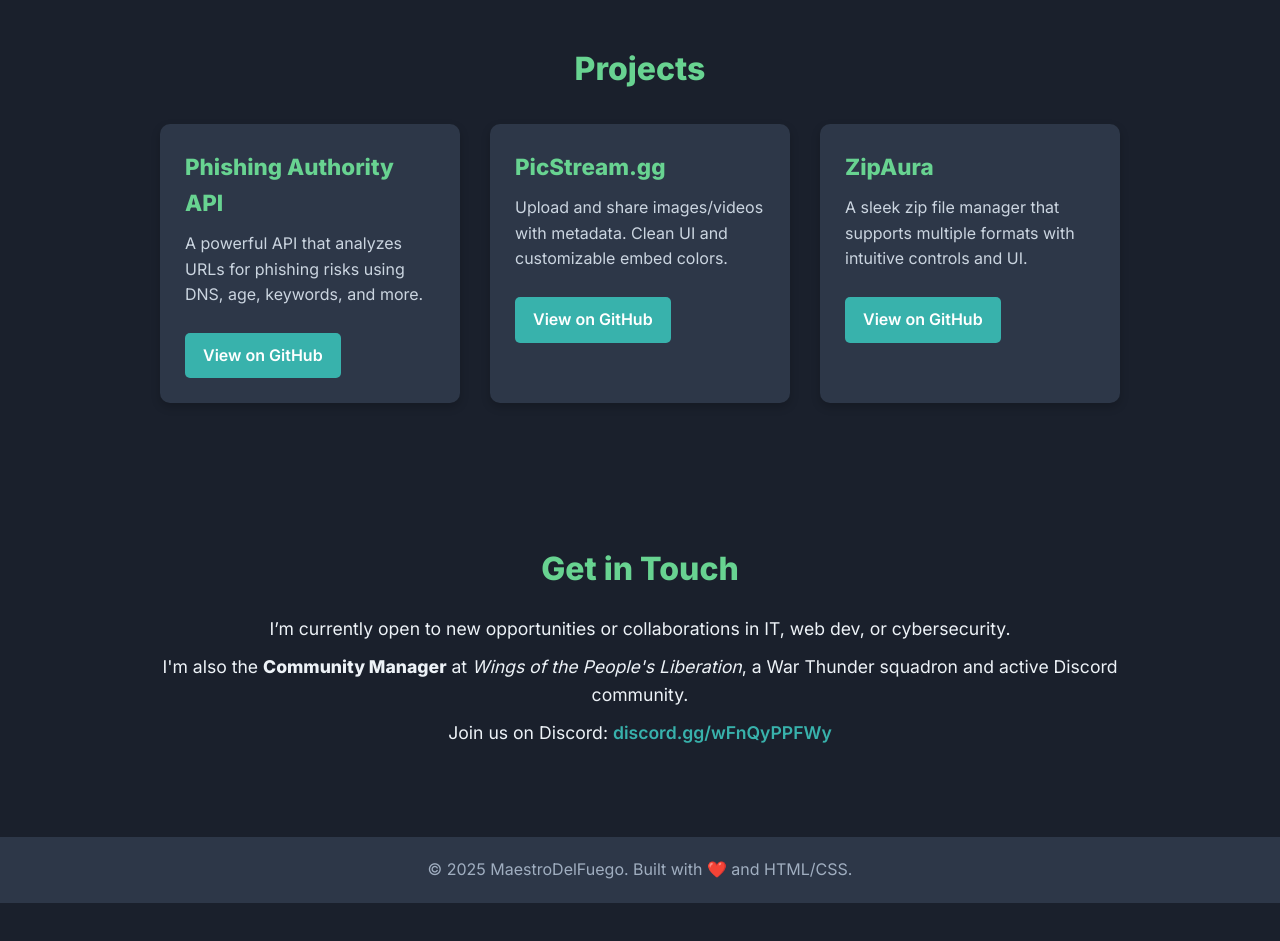
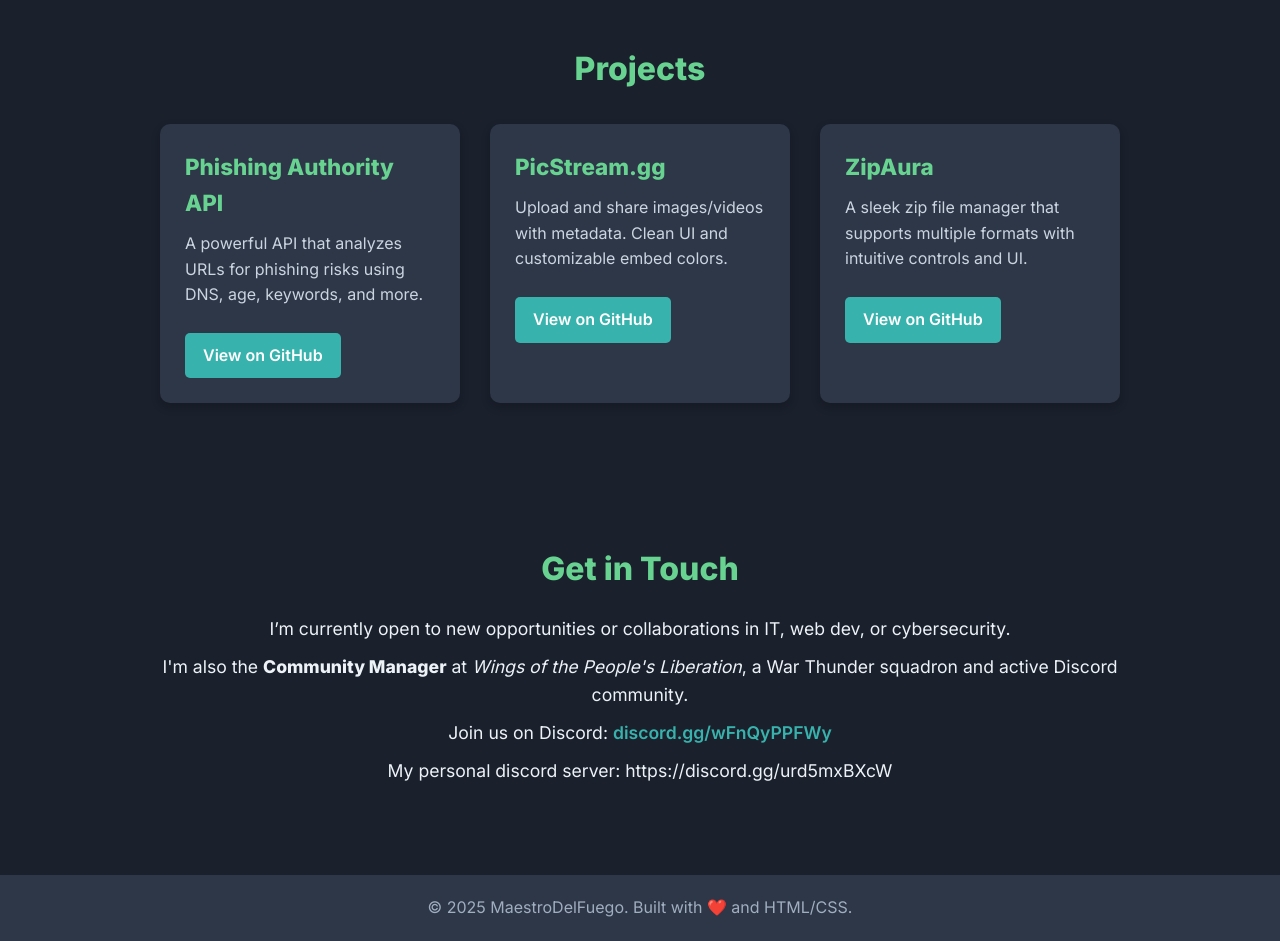
Before and after one commit to MaestroDelFuego/MaestroDelFuego, a plain HTML site: page index.html in a window 1280 px wide. Shown: the part 512-1453 px from the top of the page. Before the commit the page ends 1415 px from the top, so only its background shows below. Drawn offline with Linux system fonts and the light colour scheme.

Commit message:
Update index.html

```diff
--- a/index.html
+++ b/index.html
@@ -214,6 +214,7 @@
   <p>I’m currently open to new opportunities or collaborations in IT, web dev, or cybersecurity.</p>
   <p>I'm also the <strong>Community Manager</strong> at <em>Wings of the People's Liberation</em>, a War Thunder squadron and active Discord community.</p>
   <p>Join us on Discord: <a href="https://discord.gg/wFnQyPPFWy" target="_blank" rel="noopener noreferrer">discord.gg/wFnQyPPFWy</a></p>
+  <p>My personal discord server: https://discord.gg/urd5mxBXcW</p>
 </div>
 
   <footer>
```
